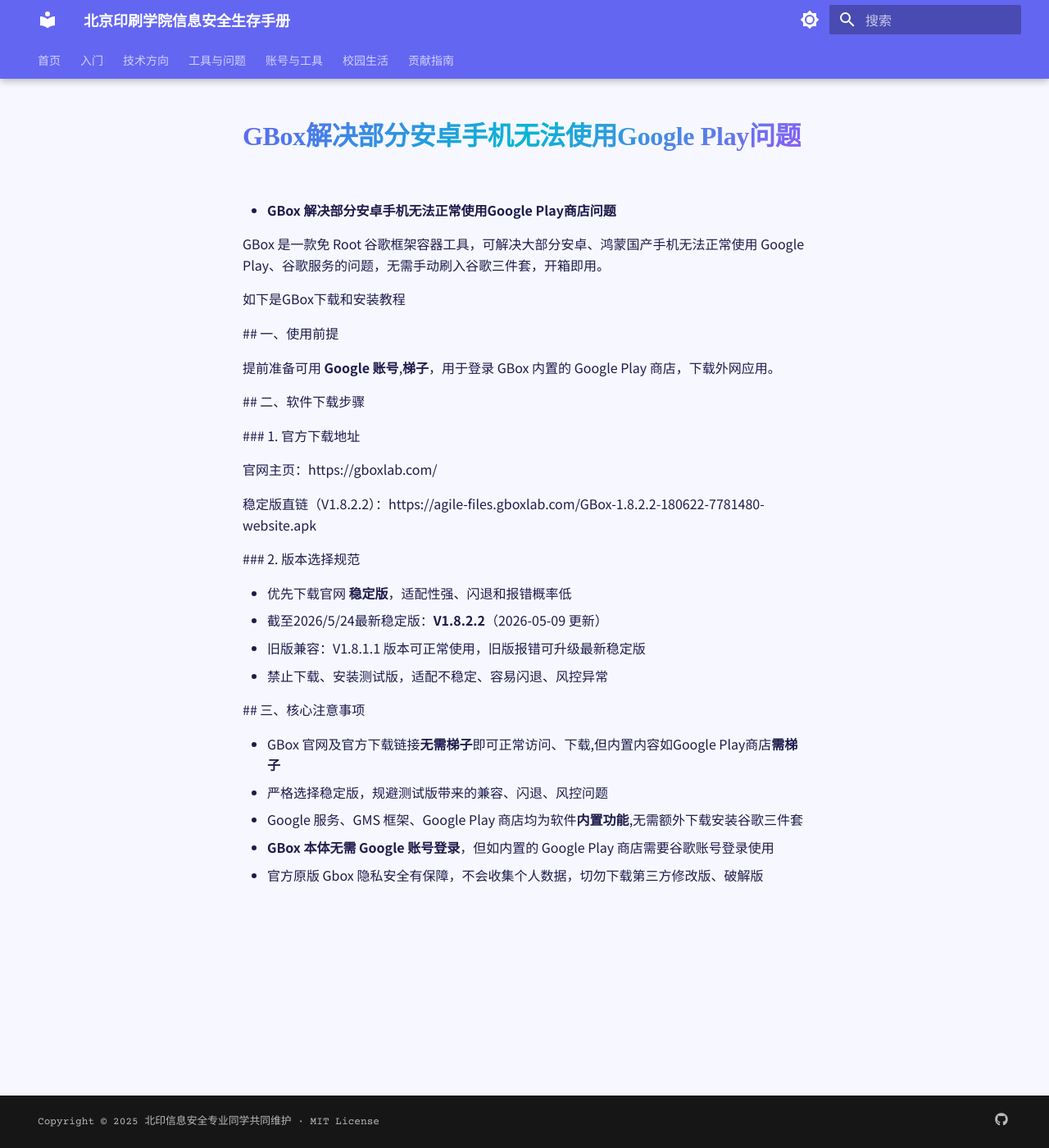
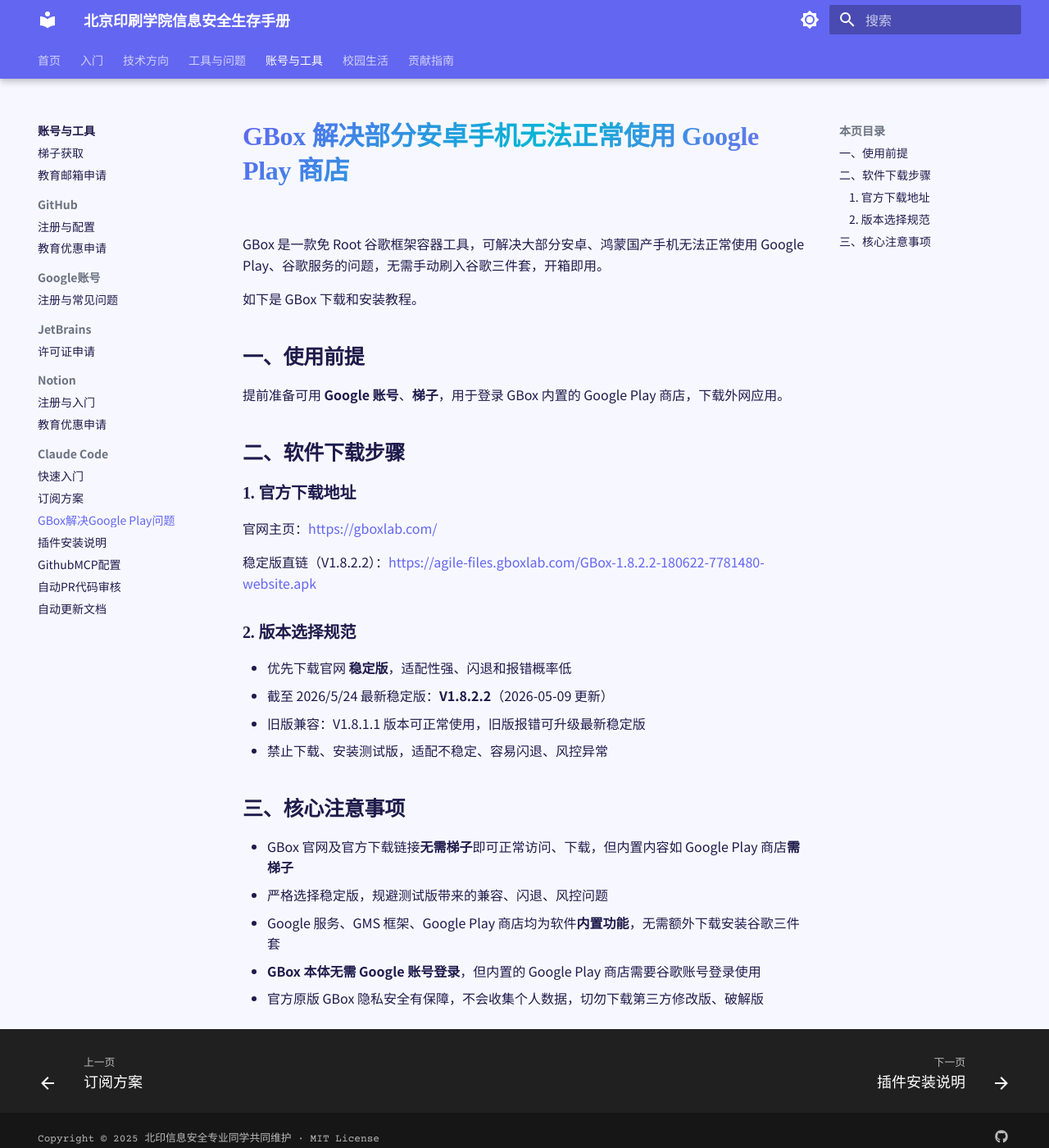
Before and after one commit to starnotes-xj/SurviveBIGCManual, an MkDocs documentation site: the page built from docs/04-账号与工具/Claude-Code/GBox解决部分安卓手机无法使用Google Play问题.md, in a window 1280 px wide and 1400 px high. Shown: the whole window at 82% size. Built offline with MkDocs 1.6.1 and Material for MkDocs 9.7.7, drawn with Linux system fonts in a browser that asks for light colours.

Commit message:
fix: 修复 GBox 页面 MkDocs 格式错误并加入导航
- GBox 页面：修正标题为 # 标题、去除标题前导空格、统一列表缩进
- 订阅方案页：移除误加的 ! 符号
- mkdocs.yml：将 GBox 页面加入导航栏

Co-Authored-By: Claude Opus 4.7 <noreply@anthropic.com>

```diff
--- a/docs/04-账号与工具/Claude-Code/GBox解决部分安卓手机无法使用Google Play问题.md
+++ b/docs/04-账号与工具/Claude-Code/GBox解决部分安卓手机无法使用Google Play问题.md
@@ -1,32 +1,32 @@
-- **GBox 解决部分安卓手机无法正常使用Google Play商店问题**
+# GBox 解决部分安卓手机无法正常使用 Google Play 商店
 
-  GBox 是一款免 Root 谷歌框架容器工具，可解决大部分安卓、鸿蒙国产手机无法正常使用 Google Play、谷歌服务的问题，无需手动刷入谷歌三件套，开箱即用。
+GBox 是一款免 Root 谷歌框架容器工具，可解决大部分安卓、鸿蒙国产手机无法正常使用 Google Play、谷歌服务的问题，无需手动刷入谷歌三件套，开箱即用。
 
-  如下是GBox下载和安装教程
+如下是 GBox 下载和安装教程。
 
-  ## 一、使用前提
+## 一、使用前提
 
-  提前准备可用 **Google 账号**,**梯子**，用于登录 GBox 内置的 Google Play 商店，下载外网应用。
+提前准备可用 **Google 账号**、**梯子**，用于登录 GBox 内置的 Google Play 商店，下载外网应用。
 
-  ## 二、软件下载步骤
+## 二、软件下载步骤
 
-  ### 1. 官方下载地址
+### 1. 官方下载地址
 
-  官网主页：https://gboxlab.com/
+官网主页：<https://gboxlab.com/>
 
-  稳定版直链（V1.8.2.2）：https://agile-files.gboxlab.com/GBox-1.8.2.2-180622-7781480-website.apk
+稳定版直链（V1.8.2.2）：<https://agile-files.gboxlab.com/GBox-1.8.2.2-180622-7781480-website.apk>
 
-  ### 2. 版本选择规范
+### 2. 版本选择规范
 
-  - 优先下载官网 **稳定版**，适配性强、闪退和报错概率低
-- 截至2026/5/24最新稳定版：**V1.8.2.2**（2026-05-09 更新）
-  - 旧版兼容：V1.8.1.1 版本可正常使用，旧版报错可升级最新稳定版
-  - 禁止下载、安装测试版，适配不稳定、容易闪退、风控异常
+- 优先下载官网 **稳定版**，适配性强、闪退和报错概率低
+- 截至 2026/5/24 最新稳定版：**V1.8.2.2**（2026-05-09 更新）
+- 旧版兼容：V1.8.1.1 版本可正常使用，旧版报错可升级最新稳定版
+- 禁止下载、安装测试版，适配不稳定、容易闪退、风控异常
 
-  ## 三、核心注意事项
+## 三、核心注意事项
 
-  - GBox 官网及官方下载链接**无需梯子**即可正常访问、下载,但内置内容如Google Play商店**需梯子**
+- GBox 官网及官方下载链接**无需梯子**即可正常访问、下载，但内置内容如 Google Play 商店**需梯子**
 - 严格选择稳定版，规避测试版带来的兼容、闪退、风控问题
-  - Google 服务、GMS 框架、Google Play 商店均为软件**内置功能**,无需额外下载安装谷歌三件套
-  - **GBox 本体无需 Google 账号登录**，但如内置的 Google Play 商店需要谷歌账号登录使用
-  - 官方原版 Gbox 隐私安全有保障，不会收集个人数据，切勿下载第三方修改版、破解版
+- Google 服务、GMS 框架、Google Play 商店均为软件**内置功能**，无需额外下载安装谷歌三件套
+- **GBox 本体无需 Google 账号登录**，但内置的 Google Play 商店需要谷歌账号登录使用
+- 官方原版 GBox 隐私安全有保障，不会收集个人数据，切勿下载第三方修改版、破解版
--- a/mkdocs.yml
+++ b/mkdocs.yml
@@ -143,6 +143,7 @@ nav:
     - Claude Code:
       - 快速入门: 04-账号与工具/Claude-Code/快速入门.md
       - 订阅方案: 04-账号与工具/Claude-Code/订阅方案.md
+      - GBox解决Google Play问题: 04-账号与工具/Claude-Code/GBox解决部分安卓手机无法使用Google Play问题.md
       - 插件安装说明: 04-账号与工具/Claude-Code/插件安装说明.md
       - GithubMCP配置: 04-账号与工具/Claude-Code/GithubMCP配置.md
       - 自动PR代码审核: 04-账号与工具/Claude-Code/自动PR代码审核.md
```
Also changed, not shown: docs/04-账号与工具/Claude-Code/订阅方案.md (+1 -1 lines).
